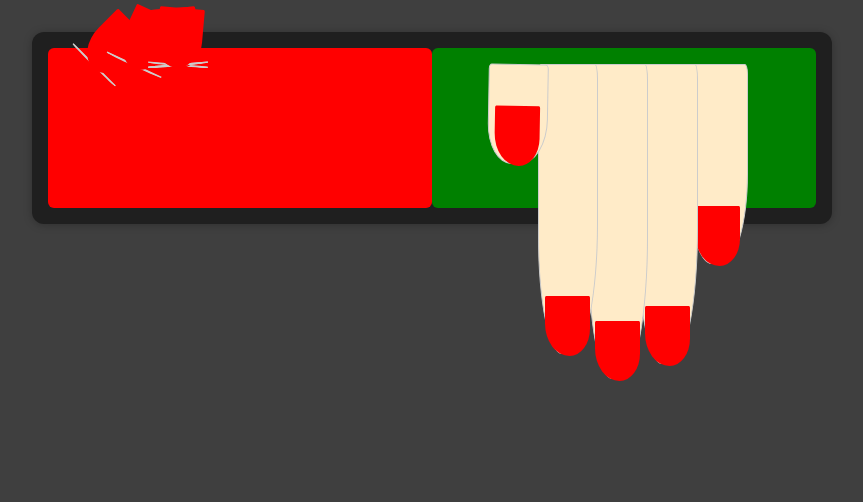
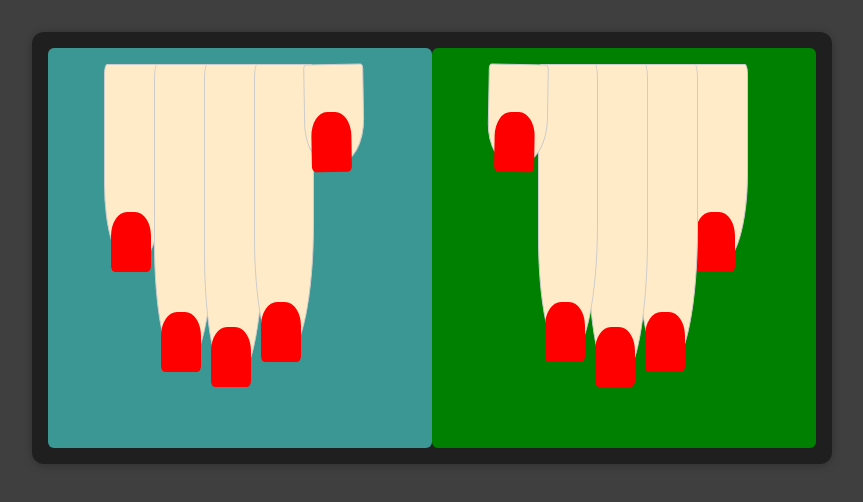
Before and after one commit to DamianK-code/01-starting-setup, a React (Create React App) app: page / in a window 1280 px wide. Shown: the top 502 px of the page, without its empty margins (208-1071 px from the left). Built offline with nearby package versions, Linux system fonts and the light colour scheme.

Commit message:
prawa ręka i zmiana kształktu paznokci

```diff
--- a/src/components/Chart/Finger.css
+++ b/src/components/Chart/Finger.css
@@ -35,39 +35,44 @@
     transform: translateX(40px) rotate(1deg);
     /*transform: rotate(45deg); !* Equal to rotateZ(45deg) *!*/
 }
-
+/*------------------------------------------------*/
 
 .maly-left {
-    transform: rotate(45deg);
+    height: 200px;
+    transform: translateX(40px);
     /*transform: rotate(45deg); !* Equal to rotateZ(45deg) *!*/
 }
 
 .serdeczny-left {
-    transform: translateX(40px) rotate(25deg);
+    height: 300px;
+    transform: translateX(90px);
     /*transform: rotate(45deg); !* Equal to rotateZ(45deg) *!*/
 }
 
 .srodkowy-left {
-    transform: translateX(84px) rotate(5deg);
+    height: 315px;
+    transform: translateX(140px);
     /*transform: rotate(45deg); !* Equal to rotateZ(45deg) *!*/
 }
 
 .wskazujacy-left {
-    transform: translateX(84px) rotate(-5deg);
+    height: 290px;
+    transform: translateX(190px);
     /*transform: rotate(45deg); !* Equal to rotateZ(45deg) *!*/
 }
 
 .kciuk-left {
-    transform: translateX(84px) rotate(-5deg);
+    height: 100px;
+    transform: translateX(240px) rotate(-1deg);
     /*transform: rotate(45deg); !* Equal to rotateZ(45deg) *!*/
 }
 
 .nail{
     background-color: red;
     height: 60px;
-    width: 45px;
+    width: 40px;
     margin: 6px;
     position: absolute;
-    bottom: -9px;
-    border-radius: 3% 3% 50% 60%;
+    bottom: -15px;
+    border-radius: 40% 40% 10% 10%;
 }
--- a/src/components/Chart/HandConfigurator.css
+++ b/src/components/Chart/HandConfigurator.css
@@ -4,11 +4,11 @@
     background-color: #f8dfff;
     text-align: center;
     justify-content: space-around;
-    height: 10rem;
+    height: 25rem;
 }
 
 .left {
-    background-color: red;
+    background-color: #3b9793;
 }
 
 .right {
```
